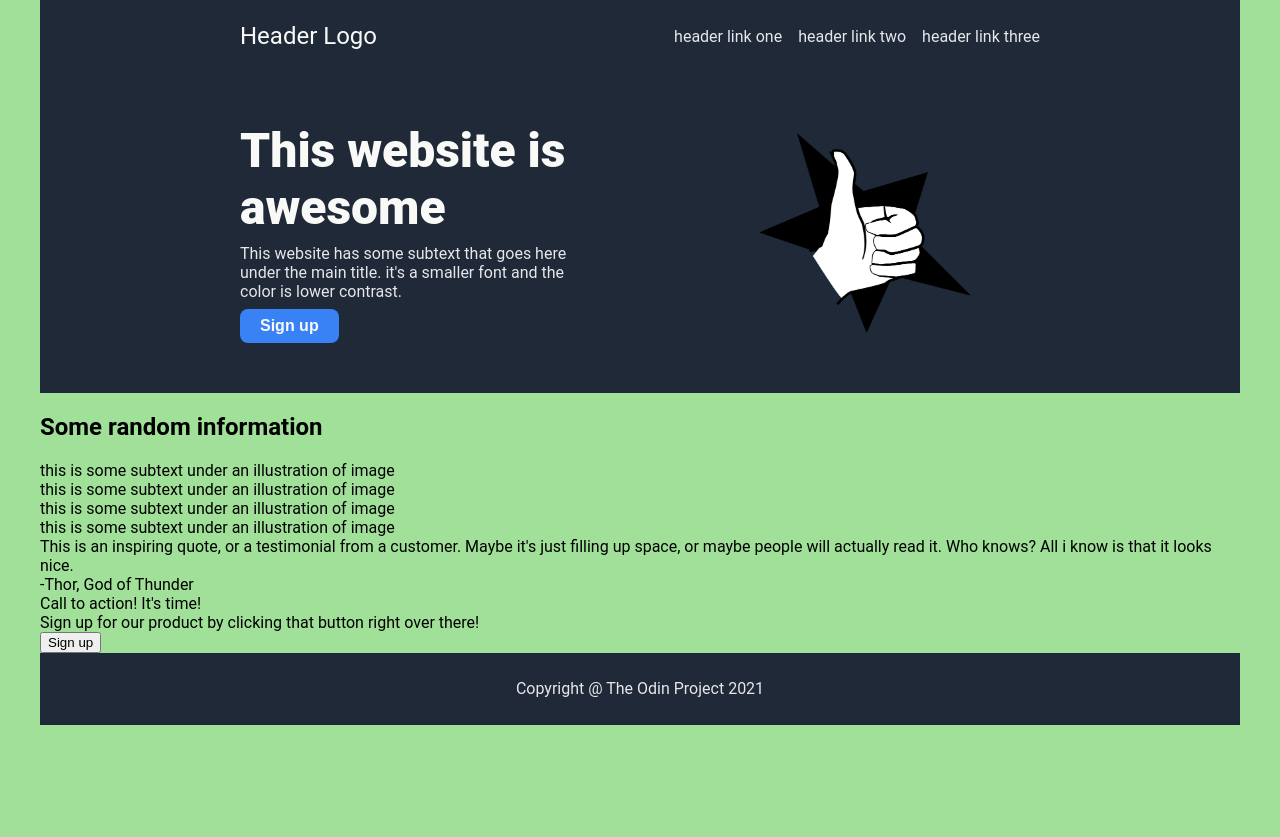
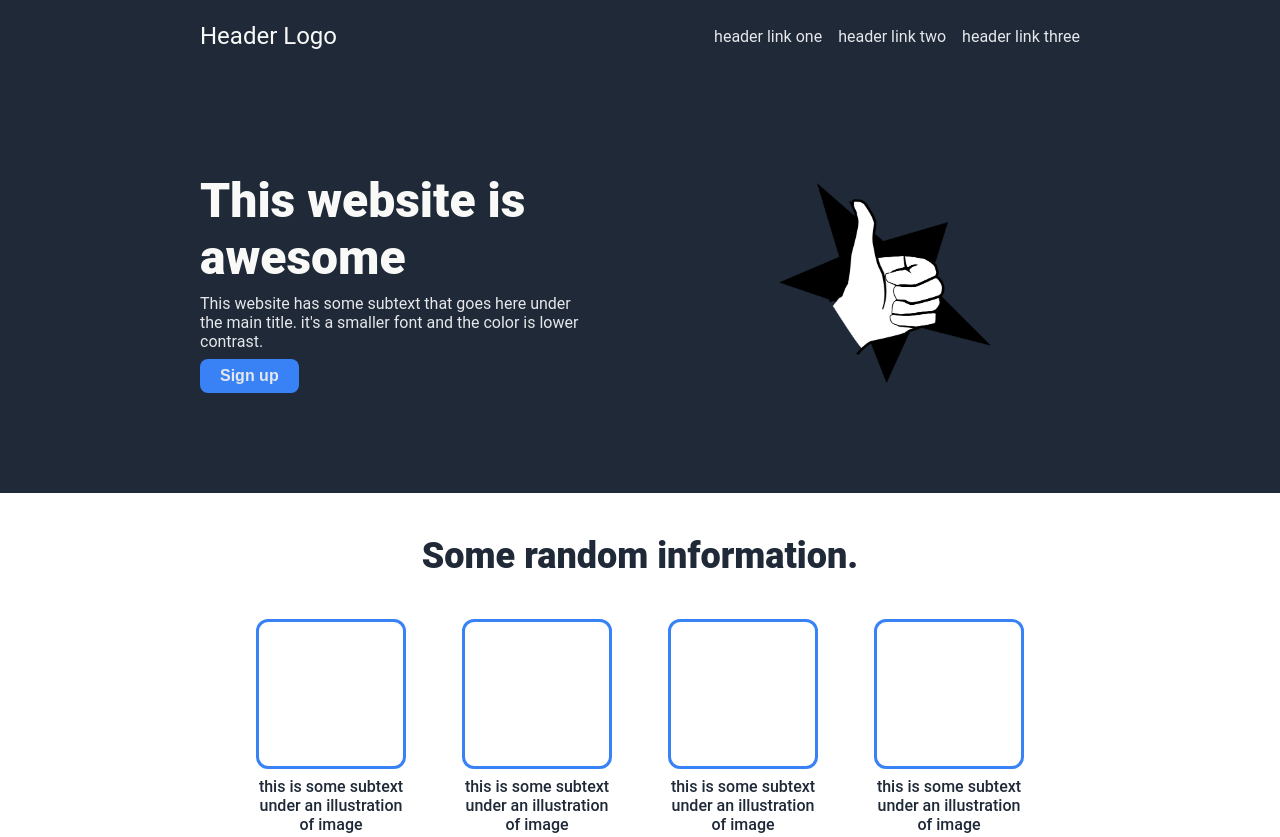
Before and after one commit to V1IRuZ/landing-page, a plain HTML site: page index.html in a window 1280 px wide. Shown: the top 837 px of the page. Before the commit the page ends 800 px from the top, so only its background shows below. Drawn offline with Linux system fonts and the light colour scheme.

Commit message:
Customize information container with boxes
Created boxes to illustrate images and used flex rules to position content correctly. Fonts, colors, margins and padding were also customized in the container.

A page container was created to centralize all content, and an universal selector was added to reset all values. A link was also added to the button. A link was also added to the button.

```diff
--- a/index.html
+++ b/index.html
@@ -7,6 +7,7 @@
     <link rel="stylesheet" href="styles.css">
 </head>
 <body>
+    <div class="page">
         <div class="header">
         <div class="logo">Header Logo</div>
         <div class="links">
@@ -21,14 +22,14 @@
             <div class="info">
                 <h1>This website is awesome</h1>
                 <p>This website has some subtext that goes here under the main title. it's a smaller font and the color is lower contrast.</p>
-            <button class="top-button">Sign up</button>
+                <button class="top-button"><a href="#">Sign up</a></button>
             </div>
             <div class="image">
                 <img src="images/thumbs-up.png" alt="Thumb up">
             </div>
         </div>
         <div class="random-info">
-        <h2>Some random information</h2>
+            <h2>Some random information.</h2>
             <div class="boxes-container">
                 <div class="box">
                     <div class="picture"></div>
@@ -60,5 +61,6 @@
             <button class="bottom-button">Sign up</button>
         </div>
         <div class="footer">Copyright @ The Odin Project 2021</div>
+    </div>
 </body>
 </html>
--- a/styles.css
+++ b/styles.css
@@ -1,12 +1,20 @@
+* {
+    margin: 0;
+    padding: 0;
+    box-sizing: border-box;
+}
+
 body {
     font-family: "Roboto", sans-serif;
-    margin: auto;
-    padding: 0;
     display: flex;
     flex-direction: column;
     flex: 1;
-    max-width: 1200px;
     background-color: rgb(161, 224, 153);
+}
+
+.page {
+    max-width: 1300px;
+    margin: 0 auto;
 }
 
 .header,
@@ -48,7 +56,7 @@ a {
 
 .content {
     background-color: #1f2937;
-    padding: 0 200px;
+    padding: 50px 200px;
     display: flex;
     justify-content: sp;
     align-items: center;
@@ -94,3 +102,43 @@ p {
     height: 200px;
     flex-shrink: 0;
 }
+
+.random-info {
+    background-color: white;
+}
+
+h2 {
+    font-size: 36px;
+    color: #1f2937;
+    font-weight: 900;
+    text-align: center;
+    padding: 42px;
+}
+
+.boxes-container {
+    display: flex;
+    justify-content: space-evenly;
+    padding: 0 200px 100px;
+}
+
+.box {
+    display: flex;
+    flex-direction: column;
+    justify-content: center;
+    color: #1f2937;
+    text-align: center;
+    font-weight: 500;
+    gap: 8px;
+    width: 150px;
+
+}
+
+.picture {
+    border: 3px solid #3882f6;
+    border-radius: 12px;
+    margin: 0 auto;
+    width: 150px;
+    height: 150px;
+    display: flex;
+    flex-shrink: 0;
+}
```
Lines whose indentation alone changed are shown as unchanged.
